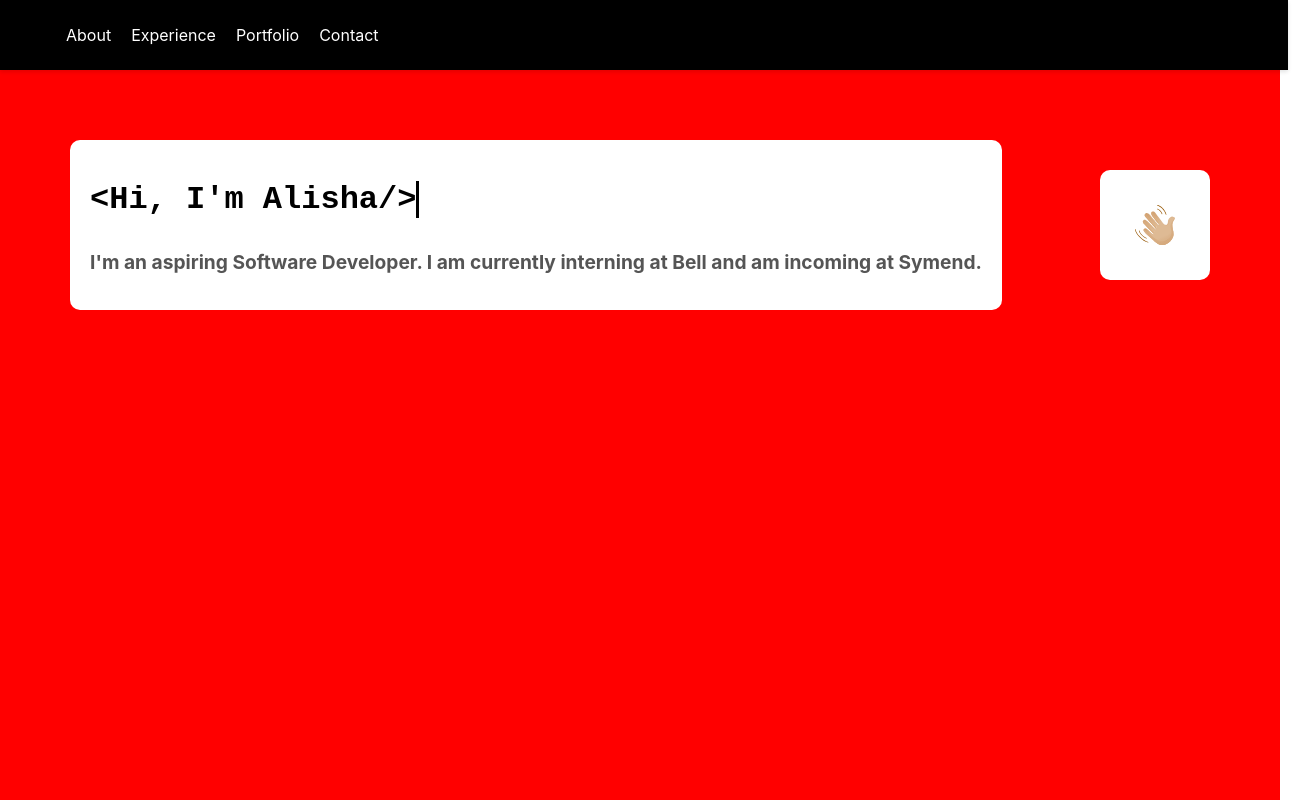
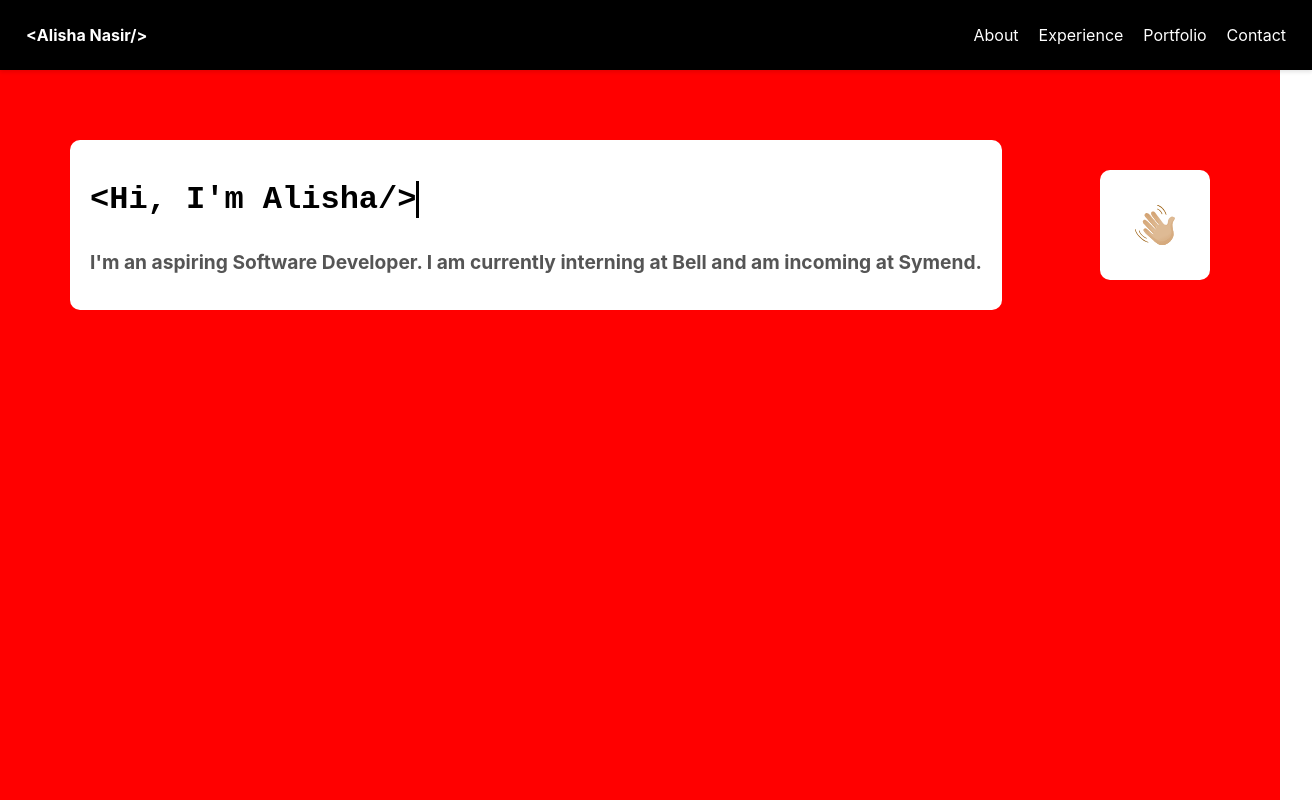
Before and after one commit to alisha-nas/personal-website, a React (Create React App) app: page / in a window 1280 px wide. Shown: the top 800 px of the page, 1312 px wide, since content can reach past the window. Built offline with nearby package versions, Linux system fonts and the light colour scheme.

Commit message:
Adjusted nav bar+ routing to homepage

```diff
--- a/src/pages/Homepage.js
+++ b/src/pages/Homepage.js
@@ -27,7 +27,7 @@ export default function HomePage() {
   }, []);
 
   return (
-    <div className='landing-container'>
+    <div id="home-section"  className='landing-container'>
       <div className='landing-text'>
         <h1 className='greeting-text'>{displayedText}</h1>
         <h2 className='subheading-text'>I'm an aspiring Software Developer. I am currently interning at Bell and am incoming at Symend.</h2>
--- a/src/shared-components/navbar.css
+++ b/src/shared-components/navbar.css
@@ -1,25 +1,52 @@
 .navBar {
   display: flex;
+  justify-content: space-between; /* Align items to the ends */
   align-items: center;
   position: -webkit-sticky;
   position: sticky;
-  top: -5px;
+  top: 0;
   z-index: 2;
   height: 70px;
   min-height: 70px;
-  width: calc(100% - 1.5rem);
+  width: 100%; /* Full width of the viewport */
   background-color: black;
   padding: 0 1rem;
-  box-shadow: 0 0.125rem 0.25rem 0 rgb(0 0 0 / 11%);
+  box-shadow: 0 0.125rem 0.25rem 0 rgba(0, 0, 0, 0.11);
+  color: white; /* Ensure text color is white */
 }
 
-li {
-    display: inline-block;
-    margin: 0 10px;
-    color:white;
+.navLinks {
+  list-style-type: none;
+  margin: 0;
+  padding: 0;
+  display: flex;
 }
 
-li:hover {
+.navLinks li {
+  margin: 0 10px;
+}
+
+.navLinks li a {
+  color: white;
+  text-decoration: none;
+}
+
+.navLinks li a:hover {
+  color: yellow;
   cursor: pointer;
-  color:yellow;
 }
+
+.left-section {
+  margin-left: 10px; /* Adjust as needed */
+}
+
+.left-section a {
+  color: white;
+  text-decoration: none;
+  font-weight: bold;
+}
+
+.left-section a:hover {
+  color: yellow;
+  cursor: pointer;
+}
--- a/src/shared-components/navbar.js
+++ b/src/shared-components/navbar.js
@@ -2,8 +2,13 @@ import './navbar.css';
 import { Link } from 'react-scroll';
 
 const Navbar = () => {
+
+  const text = "<Alisha Nasir/>"
   return (
     <nav className="navBar">
+      <div className="left-section">
+        <Link to="home-section" spy={true} smooth={true} offset={-50} duration={500}>{text}</Link>
+      </div>
       <ul className="navLinks">
         <li>
           <Link to="about-section" spy={true} smooth={true} offset={-50} duration={500}>About</Link>
```
